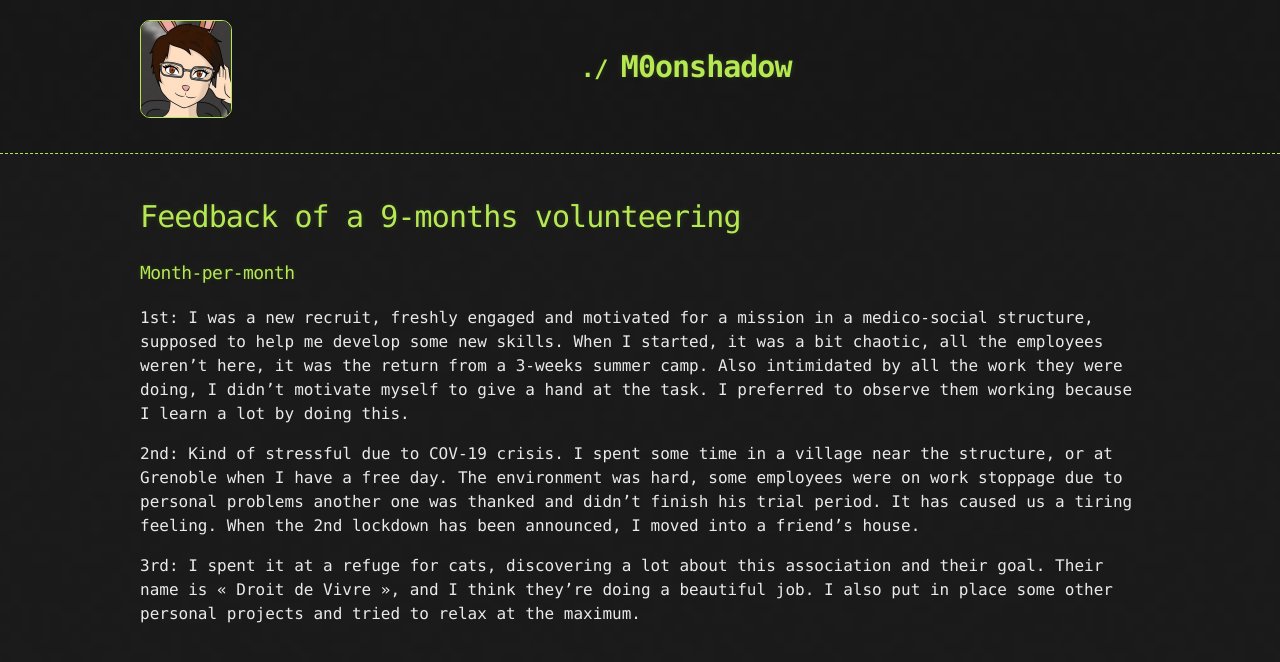
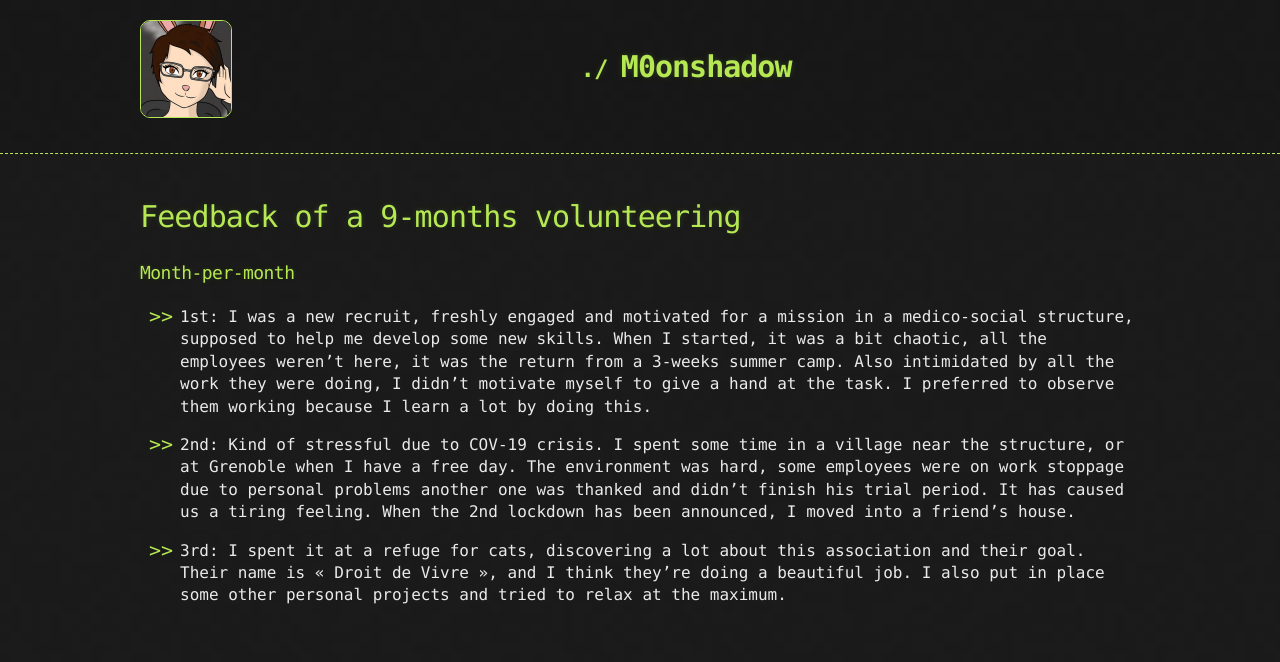
Before and after one commit to M0onshadow/M0onshadow.github.io, a Jekyll site: the page built from randstuff/feedback.md, in a window 1280 px wide. Shown: the top 662 px of the page. Built offline with Jekyll 4.4.1, drawn with Linux system fonts in a browser that asks for light colours; the repository's description, which GitHub fills in, is left out; our own code applies the rules of GitHub Pages for plain Markdown files.

```diff
--- a/randstuff/feedback.md
+++ b/randstuff/feedback.md
@@ -5,9 +5,11 @@ layout: default
 # Feedback of a 9-months volunteering
 ### Month-per-month
 
-1st: I was a new recruit, freshly engaged and motivated for a mission in a medico-social structure, supposed to help me develop some new skills. When I started, it was a bit chaotic, all the employees weren’t here, it was the return from a 3-weeks summer camp. Also intimidated by all the work they were doing, I didn’t motivate myself to give a hand at the task. I preferred to observe them working because I learn a lot by doing this.
+ - 1st: I was a new recruit, freshly engaged and motivated for a mission in a medico-social structure, supposed to help me develop some new skills. When I started, it was a bit chaotic, all the employees weren’t here, it was the return from a 3-weeks summer camp. Also intimidated by all the work they were doing, I didn’t motivate myself to give a hand at the task. I preferred to observe them working because I learn a lot by doing this.
 
-2nd: Kind of stressful due to COV-19 crisis. I spent some time in a village near the structure, or at Grenoble when I have a free day. The environment was hard, some employees were on work stoppage due to personal problems another one was thanked and didn’t finish his trial period. It has caused us a tiring feeling. When the 2nd lockdown has been announced, I moved into a friend’s house.
 
-3rd: I spent it at a refuge for cats, discovering a lot about this association and their goal. Their name is « Droit de Vivre », and I think they’re doing a beautiful job.
+ - 2nd: Kind of stressful due to COV-19 crisis. I spent some time in a village near the structure, or at Grenoble when I have a free day. The environment was hard, some employees were on work stoppage due to personal problems another one was thanked and didn’t finish his trial period. It has caused us a tiring feeling. When the 2nd lockdown has been announced, I moved into a friend’s house.
+
+
+ - 3rd: I spent it at a refuge for cats, discovering a lot about this association and their goal. Their name is « Droit de Vivre », and I think they’re doing a beautiful job.
 I also put in place some other personal projects and tried to relax at the maximum.
```
